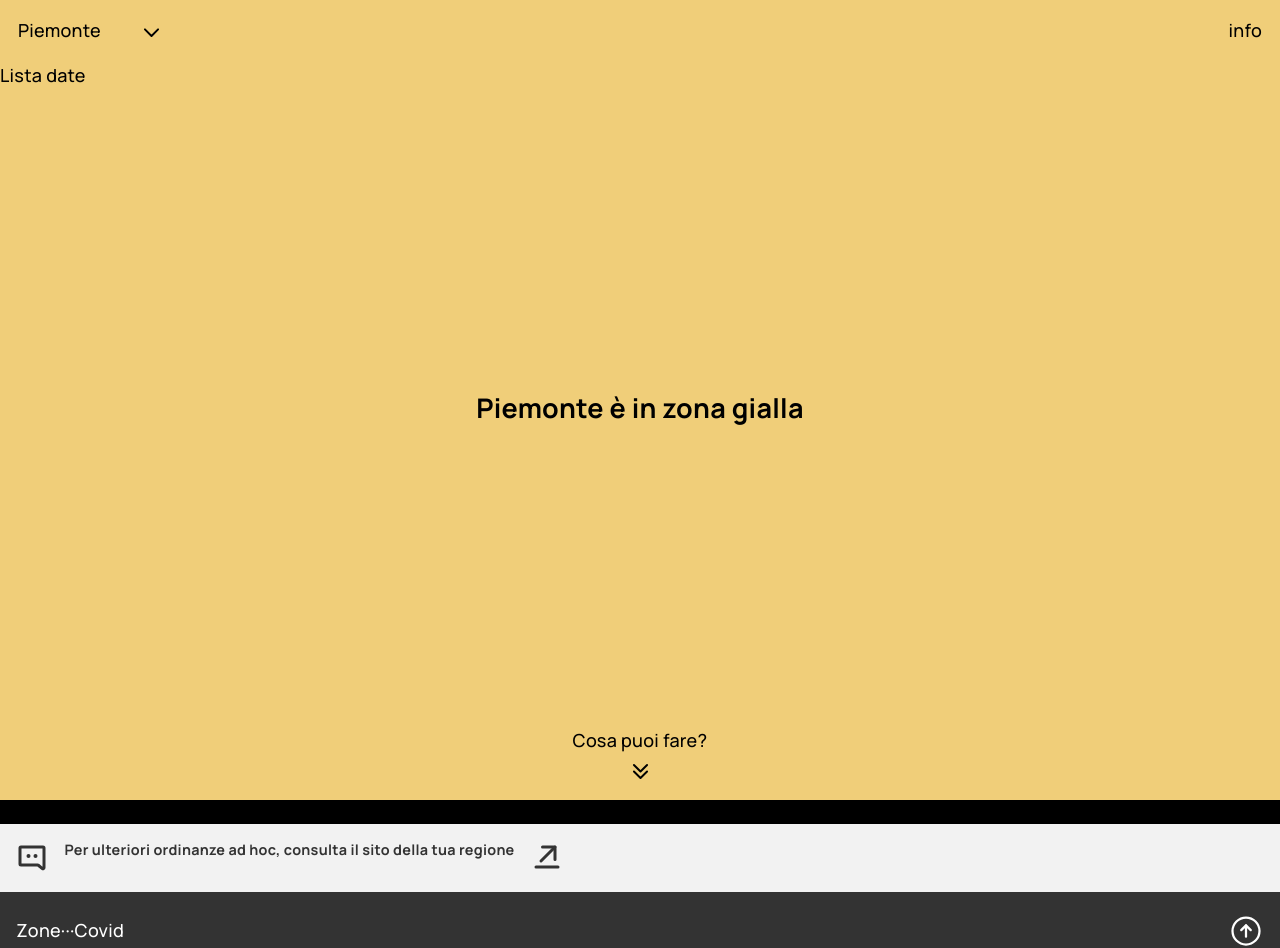
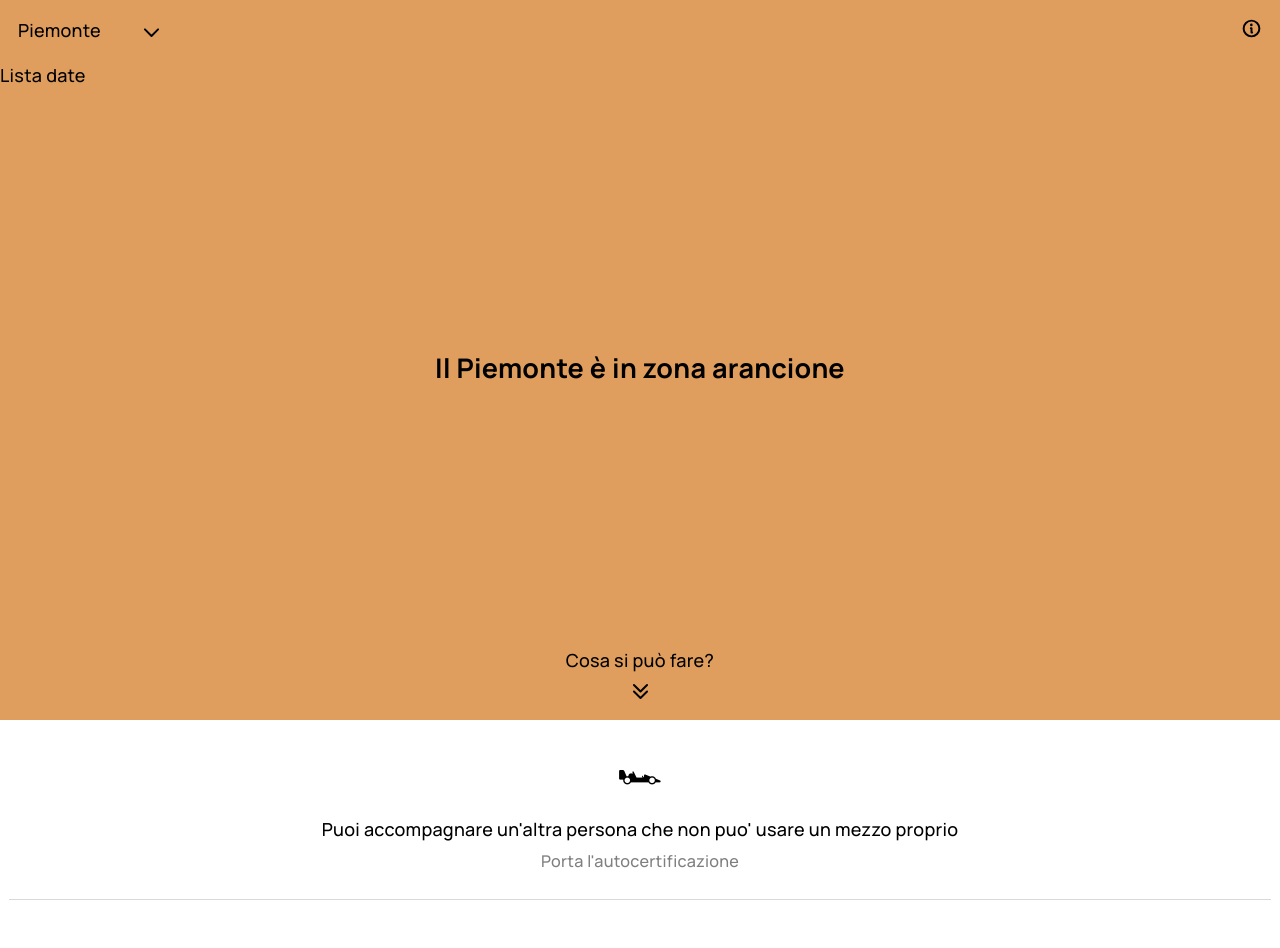
Before and after one commit to mozzillation/checolo.re, a Next.js app: page /region/piemonte in a window 1280 px wide. Shown: the top 948 px of the page. Built offline with nearby package versions, Linux system fonts and the light colour scheme.

Commit message:
🚀 Improve homepage redirect, hydrate with dataset, add activities list

```diff
--- a/components/Footer/Footer.module.sass
+++ b/components/Footer/Footer.module.sass
@@ -24,6 +24,7 @@
   position: relative
 
 .logo
+  height: 2rem
   margin: 0.25rem 0 0.5rem 0
   padding: 0.25rem 0 0.5rem 0
 
--- a/components/Footer/Footer.tsx
+++ b/components/Footer/Footer.tsx
@@ -18,7 +18,9 @@ export function Footer() {
     <Disclaimer weight={'bold'} />
     <footer className={styles.footer} >
       <div className={styles.content}>
-        <div className={styles.logo}>Zone···Covid</div>
+        <div className={styles.logo}>
+          <img src='/logo.svg' height='100%' />
+        </div>
         <div className={styles.links}>
           <div>Info</div>
           <div>Segnala un problema</div>
--- a/components/Toolbar/Toolbar.tsx
+++ b/components/Toolbar/Toolbar.tsx
@@ -1,5 +1,4 @@
-import { Skeleton } from '../Skeleton'
-import { CaretDown } from 'phosphor-react'
+import { CaretDown, Info } from 'phosphor-react'
 import { motion } from 'framer-motion'
 
 import styles from './Toolbar.module.sass'
@@ -9,9 +8,9 @@ const duration = 0.5
 const transition = { type: 'tween', ease: 'easeOut', delay, duration }
 
 const V = {
-  initial: { opacity: 0, y: -100, transition },
+  initial: { opacity: 0, y: -200, transition },
   animate: { opacity: 1, y: 0, transition },
-  exit: { opacity: 0, y: -100, transition }
+  exit: { opacity: 0, y: -200, transition }
 }
 
 export function Toolbar({ currentRegion }: { currentRegion: string | string[] }) {
@@ -24,13 +23,15 @@ export function Toolbar({ currentRegion }: { currentRegion: string | string[] })
   >
     <div className={styles.selectorWrapper}>
       <div className={styles.currentRegion}>
-        {currentRegion ? currentRegion : <Skeleton />}
+        {currentRegion}
         <div className={styles.dropdownIcon}>
           <CaretDown size={21} weight={'bold'} />
         </div>
       </div>
     </div>
-    <div>info</div>
+    <div>
+      <Info size={21} weight={'bold'} />
+    </div>
   </motion.div>
 
 }
--- a/data/content.yaml
+++ b/data/content.yaml
@@ -1,107 +1,107 @@
 it:
   last_update: 14/01/2021
   regions:
-    0:
+    abruzzo:
       url_name: abruzzo
       name: abruzzo
       declarative: L'Abruzzo è
       website: http://www.regione.abruzzo.it/content/ordinanze-circolari-comunicazioni
-    1:
+    basilicata:
       url_name: basilicata
       name: basilicata
       declarative: La Basilicata è
       website: https://www.regione.basilicata.it/giunta/site/giunta/department.jsp?dep=100061&area=3064484&level=0
-    2:
+    calabria:
       url_name: calabria
       name: calabria
       declarative: La Calabria è
       website: https://www.rcovid19.it/category/notizie/ordinanze/
-    3:
+    campania:
       url_name: campania
       name: campania
       declarative: La Campania è
       website: http://www.regione.campania.it/regione/it/la-tua-campania/coronavirus-kyxz/ordinanze-del-presidente-della-regione-campania?page=1
-    4:
+    emilia-romagna:
       url_name: emilia-romagna
       name: emilia-romagna
       declarative: L'Emilia-Romagna è
       website: https://www.regione.emilia-romagna.it/coronavirus/norme
-    5:
+    friuli:
       url_name: friuli
       name: friuli venezia giulia
       declarative: Il Friuli-Venezia Giulia è
       website: http://www.regione.fvg.it/rafvg/cms/RAFVG/salute-sociale/COVID19/
-    6:
+    lazio:
       url_name: lazio
       name: lazio
       declarative: IL Lazio è
       website: https://www.salutelazio.it/notizie-dalla-regione-lazio
-    7:
+    liguria:
       url_name: liguria
       name: liguria
       declarative: La Liguria è
       website: https://www.regione.liguria.it//homepage/salute-e-sociale/homepage-coronavirus.html
-    8:
+    lombardia:
       url_name: lombardia
       name: lombardia
       declarative: La Lombardia è
       website: https://www.regione.lombardia.it/wps/portal/istituzionale/HP/coronavirus/misure
-    9:
+    marche:
       url_name: marche
       name: marche
       declarative: Le Marche sono
       website: https://www.regione.marche.it/Regione-Utile/Salute/Coronavirus#Ordinanze-e-disposizioni
-    10:
+    molise:
       url_name: molise
       name: molise
       declarative: Il Molise è
       website: http://www3.regione.molise.it/flex/cm/pages/ServeBLOB.php/L/IT/IDPagina/17083
-    11:
+    bolzano:
       url_name: bolzano
       name: provincia autonoma bolzano
       declarative: La Provincia autonoma di Bolzano è
       website: http://www.provincia.bz.it/sicurezza-protezione-civile/protezione-civile/coronavirus.asp
-    12:
+    trento:
       url_name: trento
       name: provincia autonoma trento
       declarative: La Provincia autonoma di Trento è
       website: https://www.ufficiostampa.provincia.tn.it/CORONAVIRUS-Aggiornamenti-e-comunicazioni
-    13:
+    piemonte:
       url_name: piemonte
       name: piemonte
       declarative: Il Piemonte è
       website: https://www.regione.piemonte.it/web/temi/sanita/coronavirus-piemonte-ordinanze-circolari-disposizioni-attuative
-    14:
+    puglia:
       url_name: puglia
       name: puglia
       declarative: La Puglia è
       website: https://regione.puglia.it/web/speciale-coronavirus
-    15:
+    sardegna:
       url_name: sardegna
       name: sardegna
       declarative: La Sardegna è
       website: https://www.regione.sardegna.it/j/v/2573?&s=1&v=9&c=94254&n=10&nd=1
-    16:
+    sicilia:
       url_name: sicilia
       name: sicilia
       declarative: La Sicilia è
       website: http://pti.regione.sicilia.it/portal/page/portal/PIR_PORTALE/PIR_Covid19OrdinanzePresidenzadellaRegione
-    17:
+    toscana:
       url_name: toscana
       name: toscana
       declarative: La Toscana è
       website: https://www.regione.toscana.it/-/coronavirus
-    18:
+    umbria:
       url_name: umbria
       name: umbria
       declarative: L'Umbria è
       website: https://www.regione.umbria.it/ordinanze-documenti-e-decreti-coronavirus
-    19:
+    valle-aosta:
       url_name: valle-aosta
       name: valle d'aosta
       declarative: La Valle d'Aosta è
       website: https://www.regione.vda.it/pressevda/Eventi/decreti_ordinanze_i.aspx
-    20:
+    veneto:
       url_name: veneto
       name: veneto
       declarative: Il Veneto è
--- a/package.json
+++ b/package.json
@@ -20,6 +20,7 @@
     "d3-geo": "^2.0.1",
     "framer-motion": "^3.2.1",
     "gsap": "^3.5.1",
+    "js-yaml": "^4.0.0",
     "next": "10.0.5",
     "phosphor-react": "^1.1.2",
     "pino": "^6.9.0",
--- a/pages/_app.tsx
+++ b/pages/_app.tsx
@@ -9,6 +9,8 @@ import Page from '@layout/Page'
 
 import '@globals'
 import { sessionStorageProperty } from '@/utils'
+import Loading from '@/components/Loading'
+import Flex from '@/components/Flex'
 
 export default function MyApp({ Component, pageProps, router }: AppProps): JSX.Element {
 
@@ -50,6 +52,12 @@ export default function MyApp({ Component, pageProps, router }: AppProps): JSX.E
 
 	return (
 		<>
+			{(globalState.appState.error ||
+				globalState.appState.loading) && <Flex>
+					{globalState.appState.error ? <>errore</> : null}
+					{globalState.appState.loading ? <Loading /> : null}
+				</Flex>}
+
 			<Head>
 				<title>Zone Covid</title>
 				<meta name='viewport' content='width=device-width, initial-scale=1.0' />
--- a/pages/index.tsx
+++ b/pages/index.tsx
@@ -5,7 +5,6 @@ import { FeatureCollection } from 'geojson'
 import { GlobalContext } from '@component/GlobalContext'
 import { getCurrentRegion, getRegionsGeoJson } from '@api'
 
-import Loading from '@component/Loading'
 import Flex from '@component/Flex'
 import { PrimaryBtn, SecondaryBtn } from '@component/Button'
 import { motion } from 'framer-motion'
@@ -98,9 +97,6 @@ const Index = ({ regions }: { regions: FeatureCollection }) => {
 
 	return (
 		<Flex>
-			{globalContext.appState.error ? <>errore</> : null}
-			{globalContext.appState.loading ? <Loading /> : null}
-
 			<motion.div
 				initial='initial'
 				animate='animate'
--- a/pages/region/[id].tsx
+++ b/pages/region/[id].tsx
@@ -1,4 +1,4 @@
-import React, { useContext, useEffect } from 'react'
+import React, { useContext, useEffect, useState } from 'react'
 import { GetStaticPaths, GetStaticProps } from 'next'
 import { AppProps } from 'next/dist/next-server/lib/router/router'
 import { motion } from 'framer-motion'
@@ -23,11 +23,51 @@ const MESSAGE_VARIANTS = {
 	exit: { opacity: 0, y: -50 }
 }
 
-const SingleRegion = ({ region, data }: AppProps): JSX.Element => {
-	const [{ selectedRegion }, dispatch] = useContext(GlobalContext)
+const ZONES_PROPERTIES = {
+	1: {
+		style: {
+			backgroundColor: '#F0CE79',
+			color: 'black'
+		},
+		zoneName: 'gialla'
+	},
+	2: {
+		style: {
+			backgroundColor: '#DF9D5E',
+			color: 'black'
+		},
+		zoneName: 'arancione'
+	},
+	3: {
+		style: {
+			backgroundColor: '#C2594E',
+			color: 'white'
+		},
+		zoneName: 'rossa'
+	}
+}
+
+const SingleRegion = ({ region, content, rules, data }: AppProps): JSX.Element => {
+	const [{ appState, selectedRegion }, dispatch] = useContext(GlobalContext)
+
+	const lastIndex = data.length - 1
+	const totalTimeRange = [data[0].date_start, data[lastIndex].date_end]
+
+	const timeframeIndex = data[lastIndex]
+	const zoneIndex = timeframeIndex.code
+
+	const [zoneProps, setZoneProps] = useState(ZONES_PROPERTIES[zoneIndex])
 
 	useEffect(() => {
-		// console.log(region, data)
+		if (appState.loading) {
+			dispatch(prev => ({
+				appState: {
+					...prev.appState,
+					loading: false
+				}
+			}))
+		}
+
 	}, [])
 
 	return (
@@ -37,22 +77,42 @@ const SingleRegion = ({ region, data }: AppProps): JSX.Element => {
 				animate='animate'
 				exit='exit'
 				variants={HERO_VARIANTS}
+				style={zoneProps.style}
 			>
 				<Toolbar currentRegion={region} />
 				<DatePicker />
 				<Message>
-					<span>{region}</span> è in zona gialla
+					<span>{content.declarative}</span> in zona <span>{zoneProps.zoneName}</span>
 				</Message>
 				<FurtherContentIndicator>
-					Cosa puoi fare?
+					Cosa si può fare?
 				</FurtherContentIndicator>
 			</motion.div>
-			<div>
-				Lista di cose
+
+			<div className={styles.activities} style={{ backgroundColor: 'white', height: '100vh' }}>
+				<ActivityCard content={null} />
+				<ActivityCard content={null} />
+				<ActivityCard content={null} />
 			</div>
+
 			<Footer />
 		</div>
 	)
+}
+
+const ActivityCard = ({ content }) => {
+
+	const c = {
+		symbol: '🏎',
+		title: "Puoi accompagnare un'altra persona che non puo\' usare un mezzo proprio",
+		subtitle: "Porta l'autocertificazione"
+	}
+
+	return <div className={styles.activityCard}>
+		<span role='img' className={styles.emoji}>{c.symbol}</span>
+		<span className={styles.title}>{c.title}</span>
+		<span className={styles.subtitle}>{c.subtitle}</span>
+	</div>
 }
 
 const Message = ({ children }) => {
@@ -96,14 +156,28 @@ export const getStaticPaths: GetStaticPaths = async () => {
 	}
 }
 
+import fs from 'fs'
+import path from 'path'
+import process from 'process'
+import * as yaml from 'js-yaml'
+
 export const getStaticProps: GetStaticProps = async ({ params }) => {
 	const id: string = params.id.toString()
-	const data = dataset[id]
+	const { data } = dataset[id]
+
+	const pathName = path.join(process.cwd(), 'data/content.yaml')
+
+	const yml = yaml.load(fs.readFileSync(pathName, 'utf8')).it
+
+	const content = yml.regions[id]
+	const rules = yml.rules
 
 	return {
 		props: {
 			region: id,
-			data
+			data,
+			content,
+			rules
 		}
 	}
 }
--- a/styles/[id].module.sass
+++ b/styles/[id].module.sass
@@ -1,10 +1,11 @@
 @import theme/colors
+@import theme/metrics
 
 .wrapper
   color: black
 
 .hero
-  min-height: 100vh
+  min-height: 90vh
   background-color: $yellow
   display: flex
   flex-direction: column
@@ -15,9 +16,8 @@
   display: flex
   justify-content: center
   align-items: center
-
-.messageWrapper span
-  text-transform: capitalize
+  text-align: center
+  padding: 1rem
 
 .furtherIndicator
   padding-bottom: 1rem
@@ -31,6 +31,26 @@
 .furtherIndicator svg
   animation: down 4s cubic-bezier(0.35,0,0,0.35) infinite
 
+.activityCard
+  margin: 0 0.5rem
+  padding: 1rem 0.5rem
+  border-bottom: 1px solid rgba(0, 0, 0, 0.15)
+
+.activityCard > *
+  margin: 0.5rem 0
+  display: block
+  text-align: center
+
+.activityCard .emoji
+  font-size: $size-1
+
+.activityCard .title
+  font-size: $size-5
+
+.activityCard .subtitle
+  opacity: .5
+  font-size: $size-7
+
 @keyframes down
   0%
     transform: translate3d(0, 0%, 0)
--- a/styles/theme/_metrics.sass
+++ b/styles/theme/_metrics.sass
@@ -15,6 +15,7 @@ $size-1: 2rem
 $size-2: 1.3rem
 $size-3: 1.3rem
 $size-4: 1.1rem
+$size-5: 1rem
 $size-7: 0.9rem
 
 /**
```
Also changed, not shown: data/dataset.json, public/logo.svg (added).
